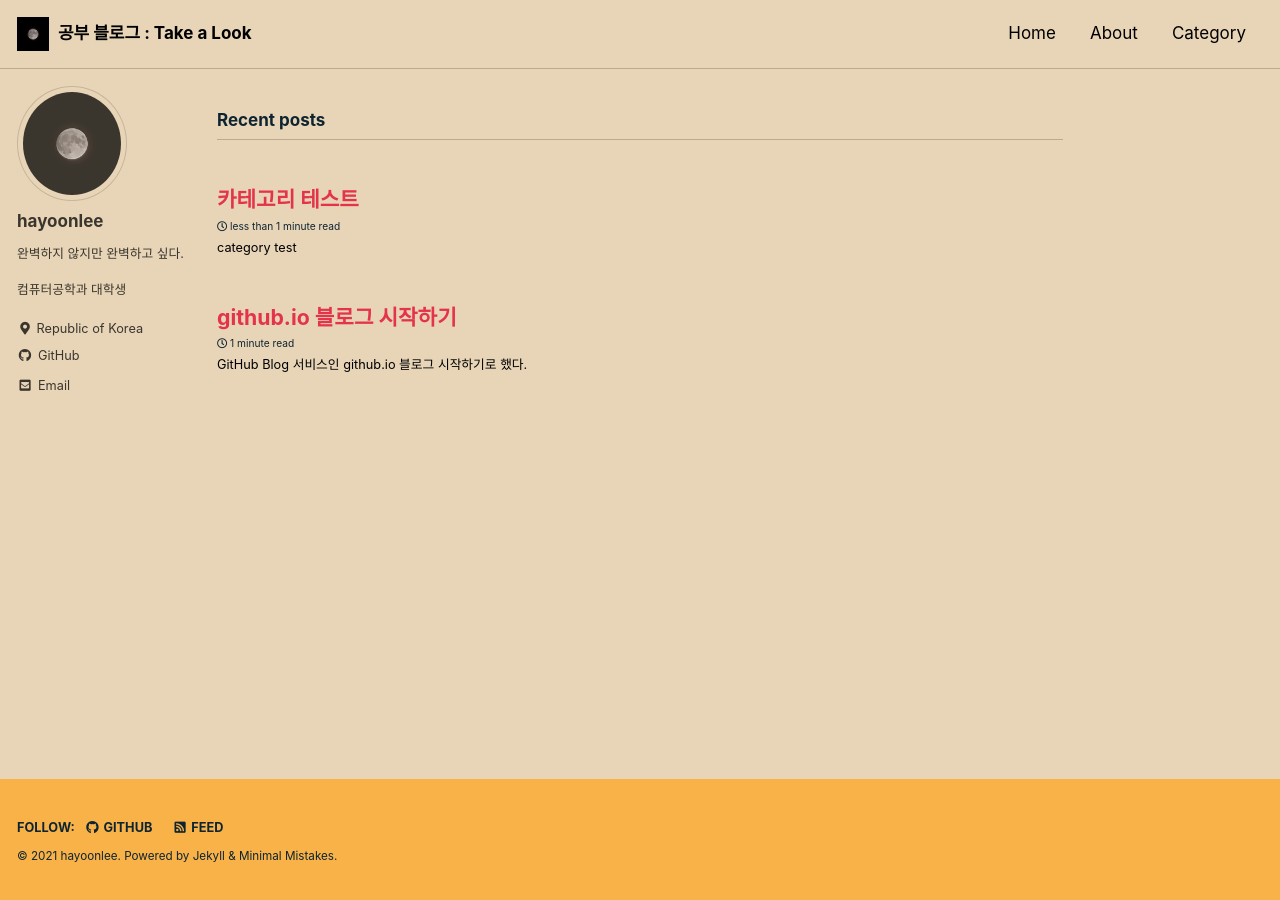
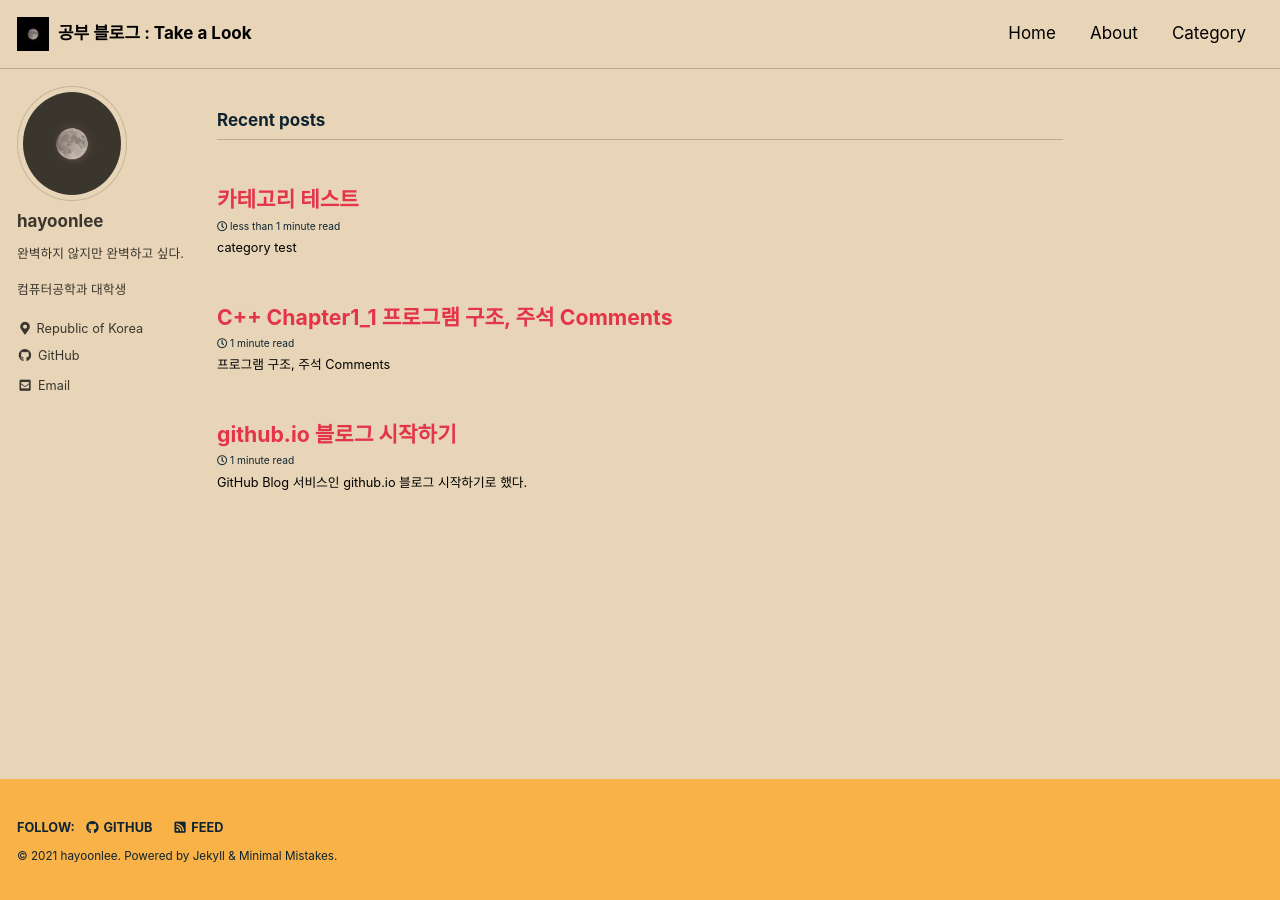
Before and after one commit to hayoonleeMe/hayoonleeMe.github.io, a Jekyll site: the page built from index.html, in a window 1280 px wide. Built offline with Jekyll 4.4.1, drawn with Linux system fonts in a browser that asks for light colours; cached includes are drawn as plain includes; the list of posts is cut into pages by our own code; part of the change alters nothing that is shown.

Commit message:
add post 2021-08-02-Ch1_01.md

````diff
--- a/_config.yml
+++ b/_config.yml
@@ -22,7 +22,7 @@ title_separator          : "-"
 subtitle                 : # site tagline that appears below site title in masthead
 name                     : "hayoonlee"
 description              : ""
-url                      : "https://hayoonleeme.github.io/" # the base hostname & protocol for your site e.g. "https://mmistakes.github.io"
+url                      : "https://hayoonleeme.github.io" # the base hostname & protocol for your site e.g. "https://mmistakes.github.io"
 baseurl                  : # the subpath of your site, e.g. "/blog"
 repository               : # GitHub username/repo-name e.g. "mmistakes/minimal-mistakes"
 teaser                   : # path of fallback teaser image, e.g. "/assets/images/500x300.png"
--- /dev/null
+++ b/_posts/2021-08-02-Ch1_01.md
@@ -0,0 +1,77 @@
+---
+
+title: "C++ Chapter1_1 프로그램 구조, 주석 Comments"
+excerpt: "프로그램 구조, 주석 Comments"
+categories:
+  - Cpp
+tags:
+  - Cpp
+last_modified_at: 2021-08-02
+toc: true
+toc_sticky: true
+toc_label: "목차👀"
+---
+
+<pre>본 필기는 인프런의 홍정모 교수님의 강의인 <b>홍정모의 따라하며 배우는 C++</b> 를 듣고 작성합니다.</pre>{: .notice--success}
+
+### 프로젝트가 여러개일 때 실행파일의 위치
+프로젝트가 여러가지일 때 빌드하면 실행파일이나 필수적인 파일들은 각 프로젝트 폴더 내의 Debug/Release 폴더에 생성시키지 않고 솔루션 폴더 내의 Debug/Release 폴더에 생성시킨다.
+
+
+### 실행할 프로젝트를 변경하는 방법
+Solution Explorer 에서 이름이 Bold 체인 프로젝트가 실행된다. 실행할 프로젝트를 변경하기 위해서는 Solution Explorer 에서 변경하고자 하는 프로젝트를 우클릭한 뒤 **Set as Startup Project** 를 클릭한다.
+`실행하고자 하는 프로젝트가 Bold 체가 되었는지 확인하자.`
+`이미지 추가 필요`
+
+
+### 주석 달기
+주석은 메모, 프로그램의 저작권 표시 등에서 사용한다.
+
+
+#### // 사용
+```cpp
+// comments
+```
+
+
+#### /* ~ */ 사용
+``` cpp
+/*int doSomething()
+{
+  return 1;
+}*/
+```
+
+
+#### 원하는 범위를 주석처리, 주석해제 하기
+원하는 범위를 드래그한 후 **Ctrl + K** , **Ctrl + C** 하면 주석처리가 된다.
+마찬가지로 원하는 범위의 주석을 드래그한 후 **Ctrl + K** , **Ctrl + U** 하면 주석이 헤제된다.
+
+
+### 다양한 스타일
+```cpp
+int y = x + 3;	// ... (코드의 맨 끝에 주석 달기)
+```
+
+
+```cpp
+// 1. ...
+// 2. ...	(코드의 위에 주석 달기)
+std::cout << 1 + 2;
+```
+
+
+```cpp
+// 마법의 물약을 먹어서 시야 거리가 0
+// set sight to be 0 (X) ... 코드를 봐서 알 수 있는 정보는 기록하지 않는다.
+sight = 0;
+```
+
+
+```cpp
+// 1 + 1 event ... 코드를 이해하기 편한 정보 기록
+int cost = num_items / 2 * price_per_item;
+```
+
+
+<pre>본 블로그는 개인 공부 기록의 목적을 가집니다. 포스트의 내용은 언제든지 바뀔 수 있습니다.</pre>{: .notice--info}
````
Also changed, not shown: assets/images/Ch1_1 cap1.PNG (added).
